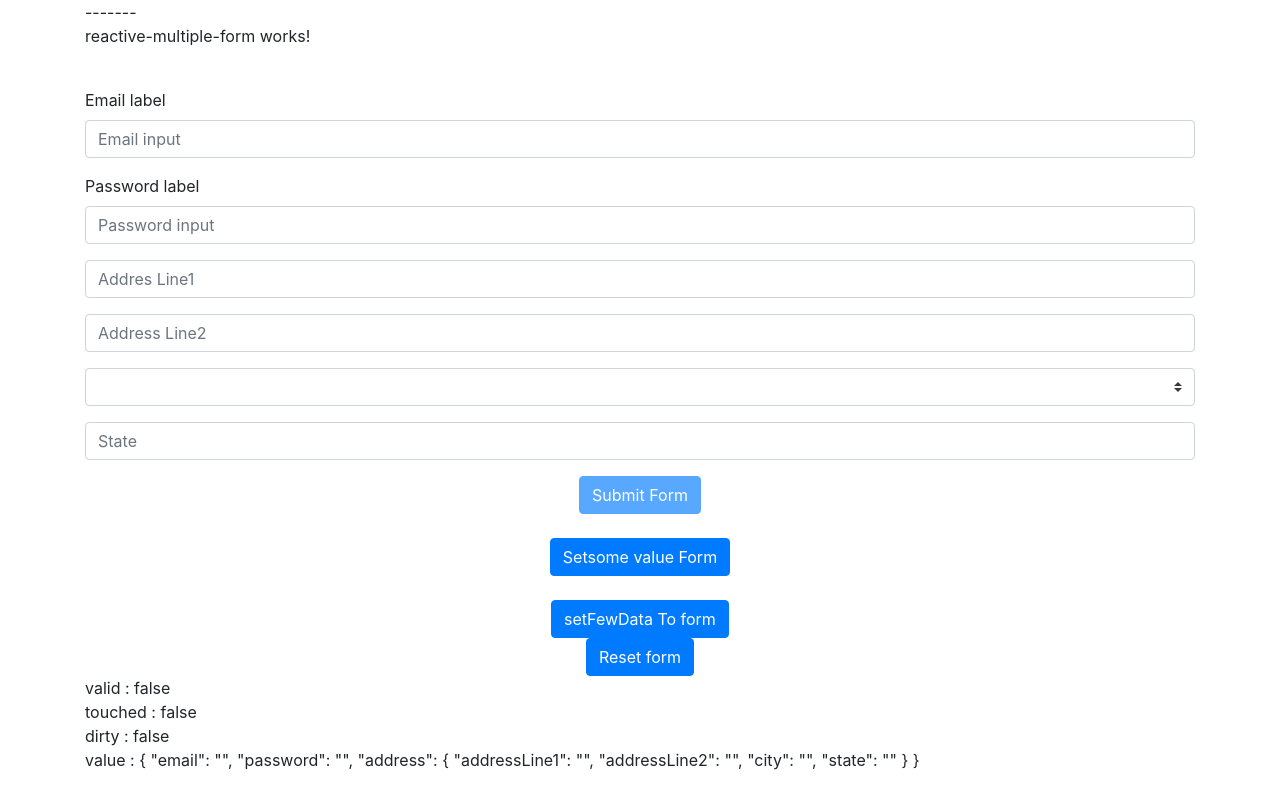
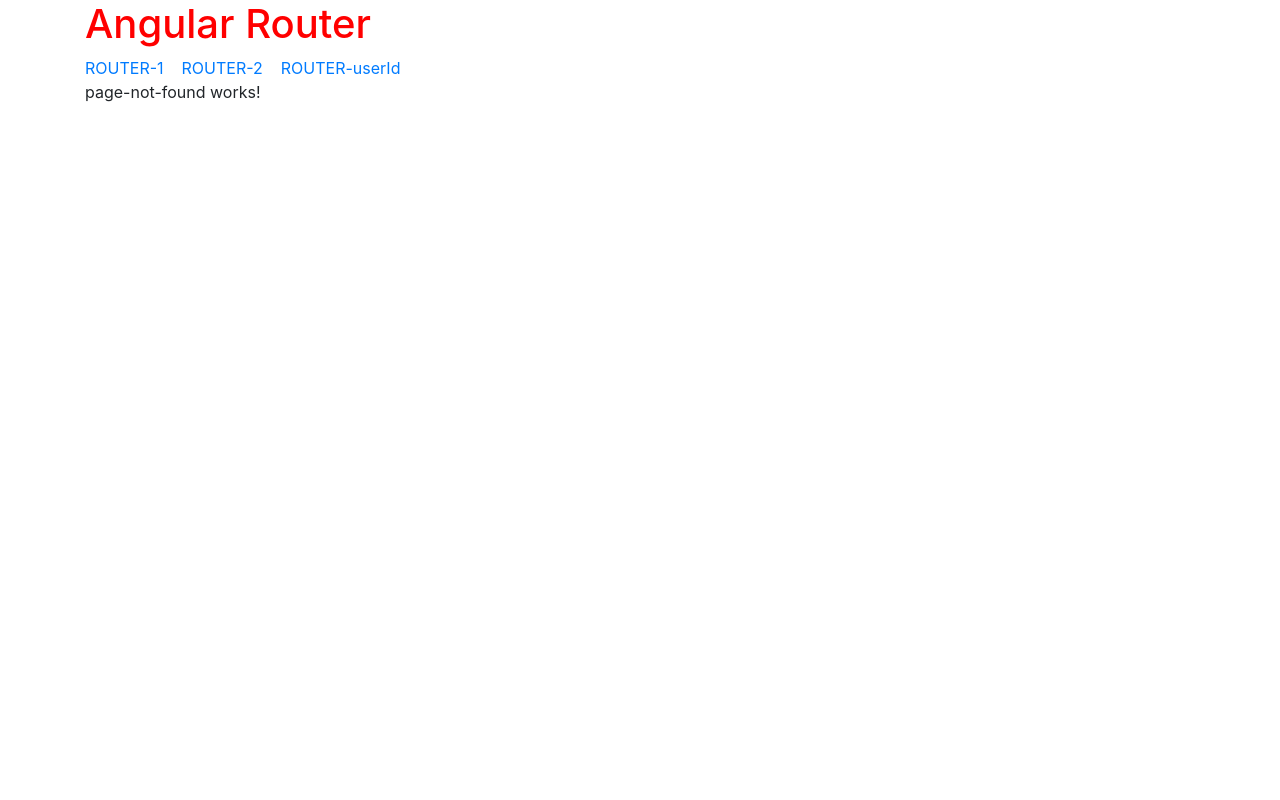
Before and after one commit to shobhit-v/angular-app, an Angular app: page / in a window 1280 px wide. Built offline with nearby package versions, Linux system fonts and the light colour scheme.

Commit message:
Routing Parameters

```diff
--- a/src/app/app.component.html
+++ b/src/app/app.component.html
@@ -23,12 +23,13 @@
   <app-weather-dispaly></app-weather-dispaly>
   <app-life-cycle></app-life-cycle>
   <app-template-form></app-template-form>
-  <app-reactive-form></app-reactive-form>-->
-  <app-reactive-multiple-form></app-reactive-multiple-form>
-  <!--<h1>Angular Router</h1>
+  <app-reactive-form></app-reactive-form>
+  <app-reactive-multiple-form></app-reactive-multiple-form>-->
+  <h1>Angular Router</h1>
   <nav>
     <a routerLink="/router1" routerLinkActive="active">ROUTER-1</a> &nbsp;&nbsp;
-    <a routerLink="/router2" routerLinkActive="active">ROUTER-2</a>
+    <a routerLink="/router2" routerLinkActive="active">ROUTER-2</a> &nbsp;&nbsp;
+    <a [routerLink]="['/router1',123456]" routerLinkActive="active">ROUTER-userId</a>
   </nav>
-  <router-outlet></router-outlet>-->
+  <router-outlet></router-outlet>
 </div>
--- a/src/app/outer-c-one/outer-c-one.component.ts
+++ b/src/app/outer-c-one/outer-c-one.component.ts
@@ -1,4 +1,5 @@
 import { Component, OnInit } from '@angular/core';
+import { ActivatedRoute } from '@angular/router';
 
 @Component({
   selector: 'app-outer-c-one',
@@ -7,7 +8,21 @@ import { Component, OnInit } from '@angular/core';
 })
 export class OuterCOneComponent implements OnInit {
 
-  constructor() { }
+  userId;
+  constructor(private route: ActivatedRoute) {
+
+    this.route.params.subscribe(
+      paramsRecived => {
+        this.userId = paramsRecived.userId;
+        console.log(this.userId);
+      }
+      // function (params) {
+      //   this.userId = params.userId;
+      //   console.log(this.userId);
+      // }
+    )
+
+  }
 
   ngOnInit() {
   }
```
Also changed, not shown: src/app/app.module.ts (+6 -3 lines).
